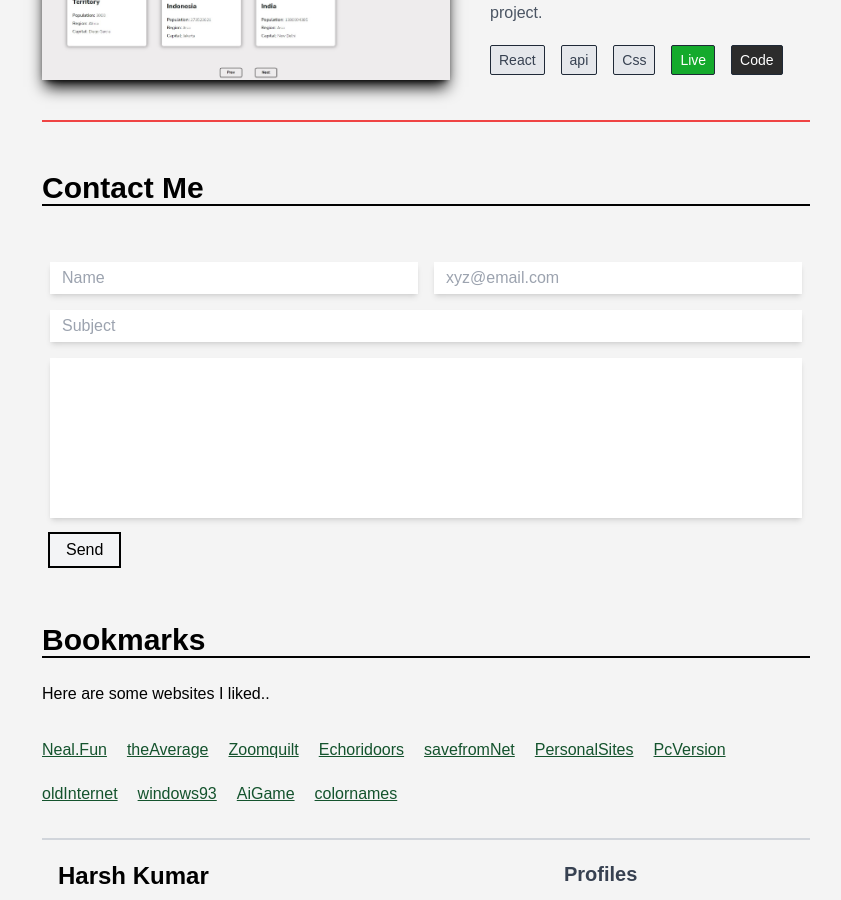
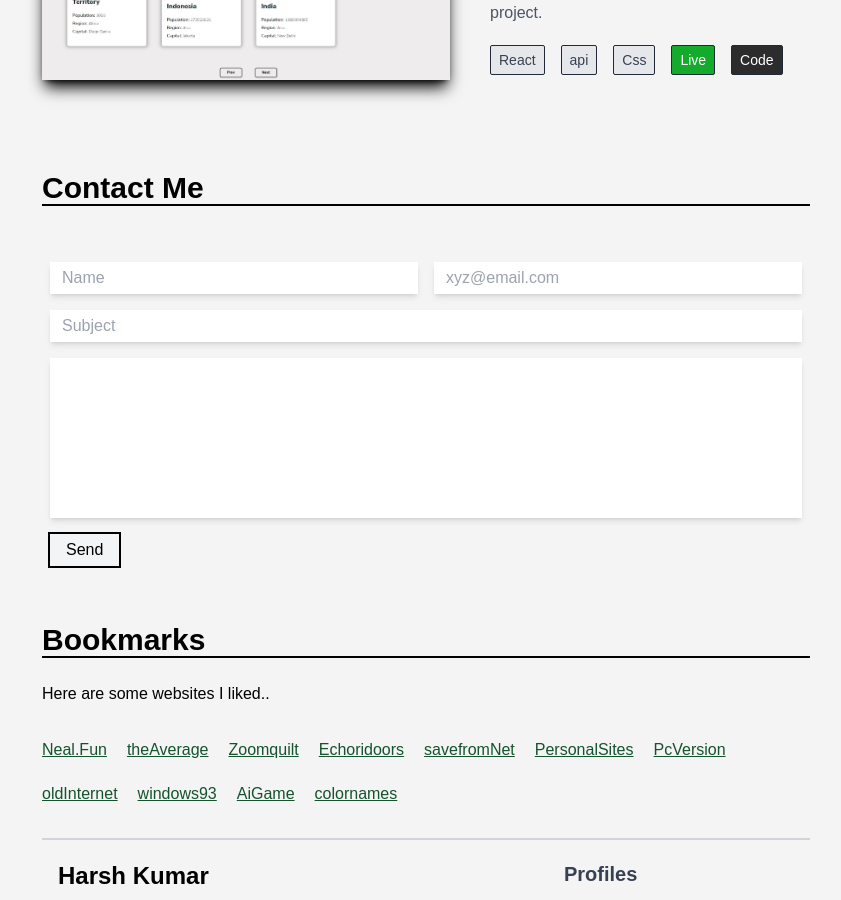
Before and after one commit to thisisharsh7/Harsh-portfolio, a Next.js app: page / in a window 1280 px wide. Shown: the part 1940-2840 px from the top of the page, without its empty margins (214-1055 px from the left). Built offline with nearby package versions, Linux system fonts and the light colour scheme.

Commit message:
portfolio on go

```diff
--- a/Extend/Contact.js
+++ b/Extend/Contact.js
@@ -7,7 +7,7 @@ export default function Contact() {
   }, []);
   return (
     <section className="w-full flex flex-col gap-12 max-w-screen-md">
-      <div id="contact" className="h-0.5 bg-red-500"></div>
+      <div id="contact" className="h-0.5 "></div>
       <h1 className="text-3xl relative font-semibold before:content-[''] before:w-full before:h-0.5 before:bottom-0 before:bg-black before:absolute">
         Contact Me
       </h1>
```
